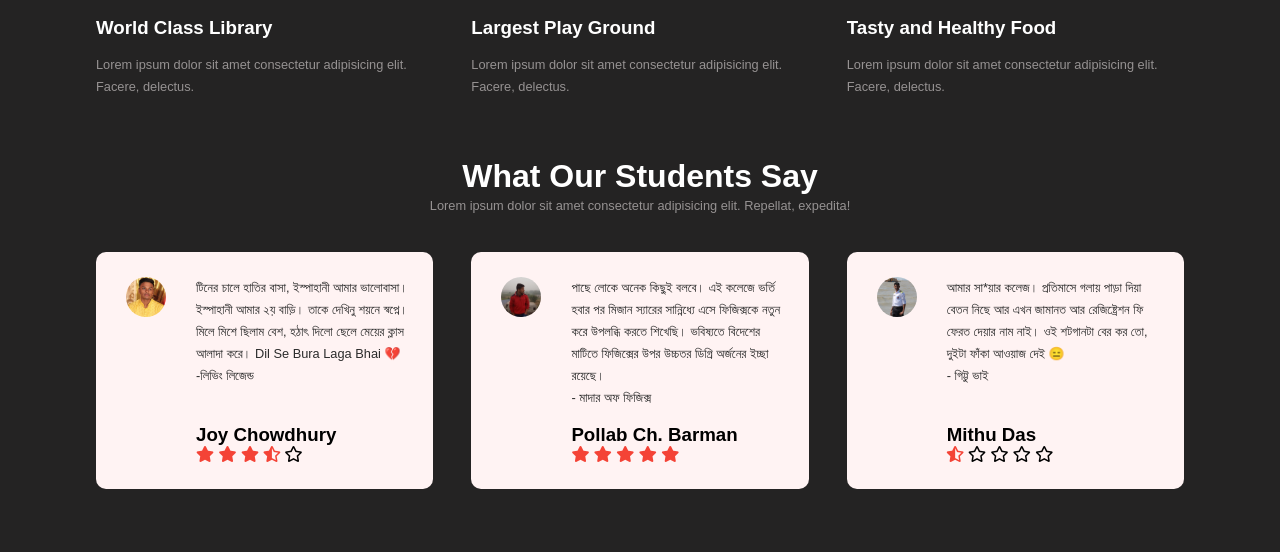
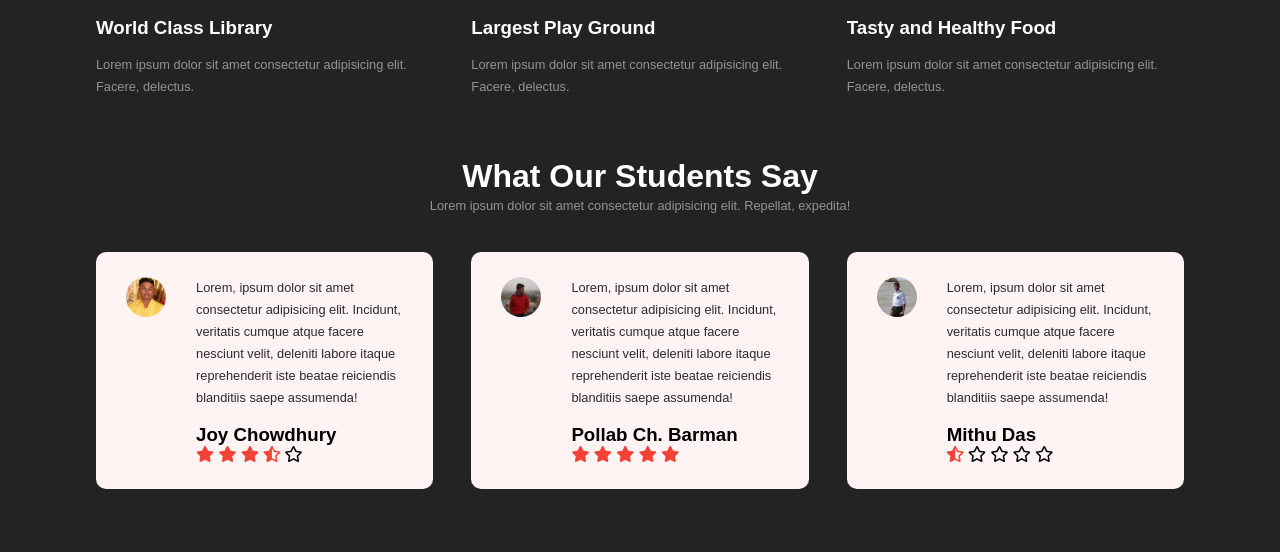
Before and after one commit to arnobamit/ipsc, a plain HTML site: page index.html in a window 1280 px wide. Shown: the part 2902-3454 px from the top of the page. Drawn offline with Linux system fonts and the light colour scheme; a web font is replaced by a local one.

Commit message:
testimonial section edited

```diff
--- a/index.html
+++ b/index.html
@@ -179,8 +179,7 @@
             <div class="testimonials-col">
                 <img src="Images/joy.jpg" alt="">
                 <div>
-                    <p>টিনের চালে হাতির বাসা, ইস্পাহানী আমার ভালোবাসা। ইস্পাহানী আমার ২য় বাড়ি। তাকে দেখিনু শয়নে স্বপ্নে। মিলে মিশে ছিলাম বেশ, হঠাৎ দিলো ছেলে মেয়ের ক্লাস আলাদা করে। Dil Se Bura Laga Bhai 💔<br>-লিভিং লিজেন্ড<br><br>
-                    </p>
+                    <p>Lorem, ipsum dolor sit amet consectetur adipisicing elit. Incidunt, veritatis cumque atque facere nesciunt velit, deleniti labore itaque reprehenderit iste beatae reiciendis blanditiis saepe assumenda!</p>
                     <h3>Joy Chowdhury</h3>
                     <i class="fas fa-star"></i>
                     <i class="fas fa-star"></i>
@@ -192,7 +191,7 @@
             <div class="testimonials-col">
                 <img src="Images/pollob.jpg" alt="">
                 <div>
-                    <p>পাছে লোকে অনেক কিছুই বলবে। এই কলেজে ভর্তি হবার পর মিজান স্যারের সান্নিধ্যে এসে ফিজিক্সকে নতুন করে উপলব্ধি করতে শিখেছি। ভবিষ্যতে বিদেশের মাটিতে ফিজিক্সের উপর উচ্চতর ডিগ্রি অর্জনের ইচ্ছা রয়েছে।<br>- মাদার অফ ফিজিক্স</p>
+                    <p>Lorem, ipsum dolor sit amet consectetur adipisicing elit. Incidunt, veritatis cumque atque facere nesciunt velit, deleniti labore itaque reprehenderit iste beatae reiciendis blanditiis saepe assumenda!</p>
                     <h3>Pollab Ch. Barman</h3>
                     <i class="fas fa-star"></i>
                     <i class="fas fa-star"></i>
@@ -204,7 +203,7 @@
             <div class="testimonials-col">
                 <img src="Images/mithu.jpg">
                 <div>
-                    <p>আমার সা*য়ার কলেজ। প্রতিমাসে গলায় পাড়া দিয়া বেতন নিছে আর এখন জামানত আর রেজিষ্ট্রেশন ফি ফেরত দেয়ার নাম নাই। ওই শটগানটা বের কর তো, দুইটা ফাঁকা আওয়াজ দেই 😑<br>- গিট্টু ভাই<br><br></p>
+                    <p>Lorem, ipsum dolor sit amet consectetur adipisicing elit. Incidunt, veritatis cumque atque facere nesciunt velit, deleniti labore itaque reprehenderit iste beatae reiciendis blanditiis saepe assumenda!</p>
                     <h3>Mithu Das</h3>
                     <i class="fas fa-star-half-alt"></i>
                     <i class="far fa-star"></i>
```
